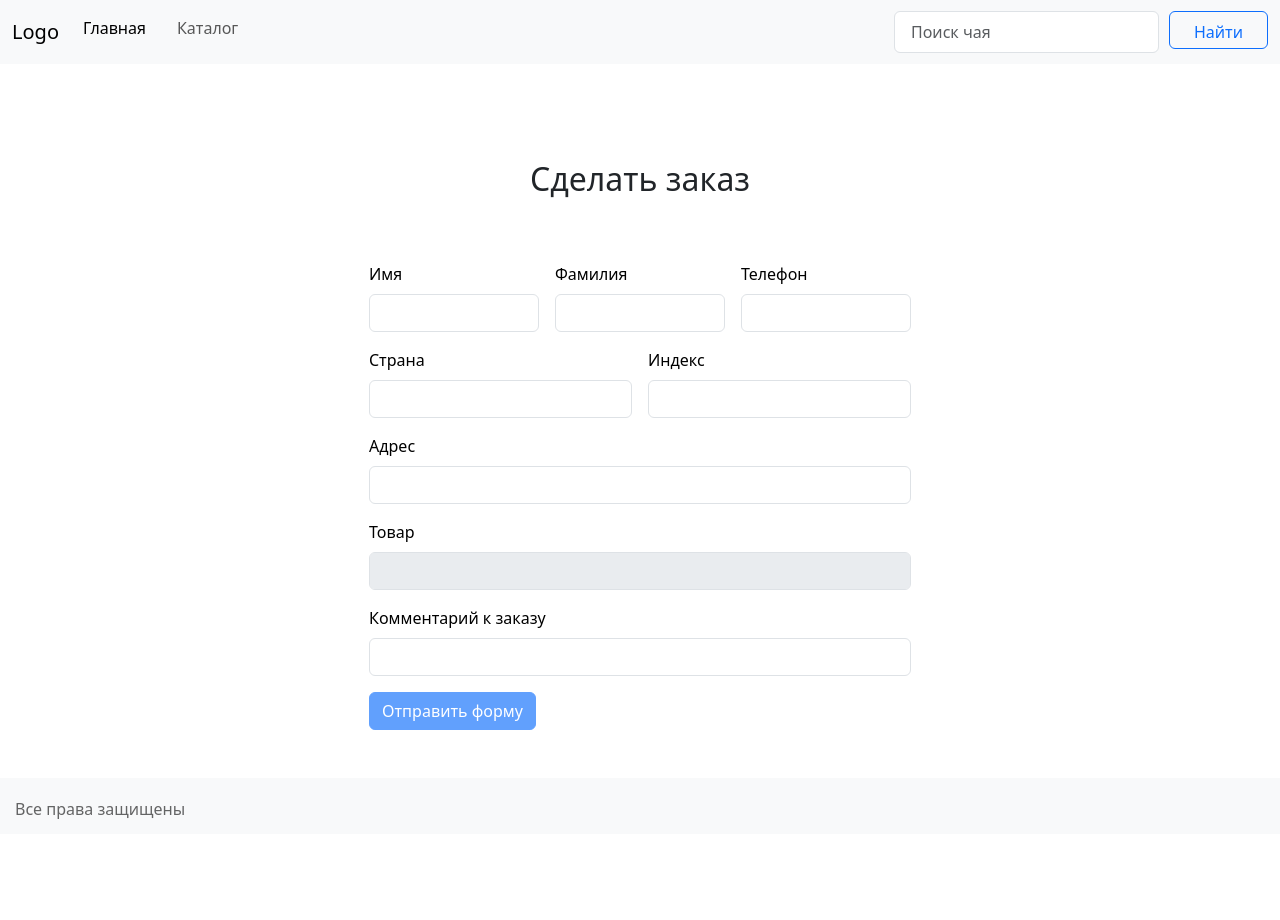
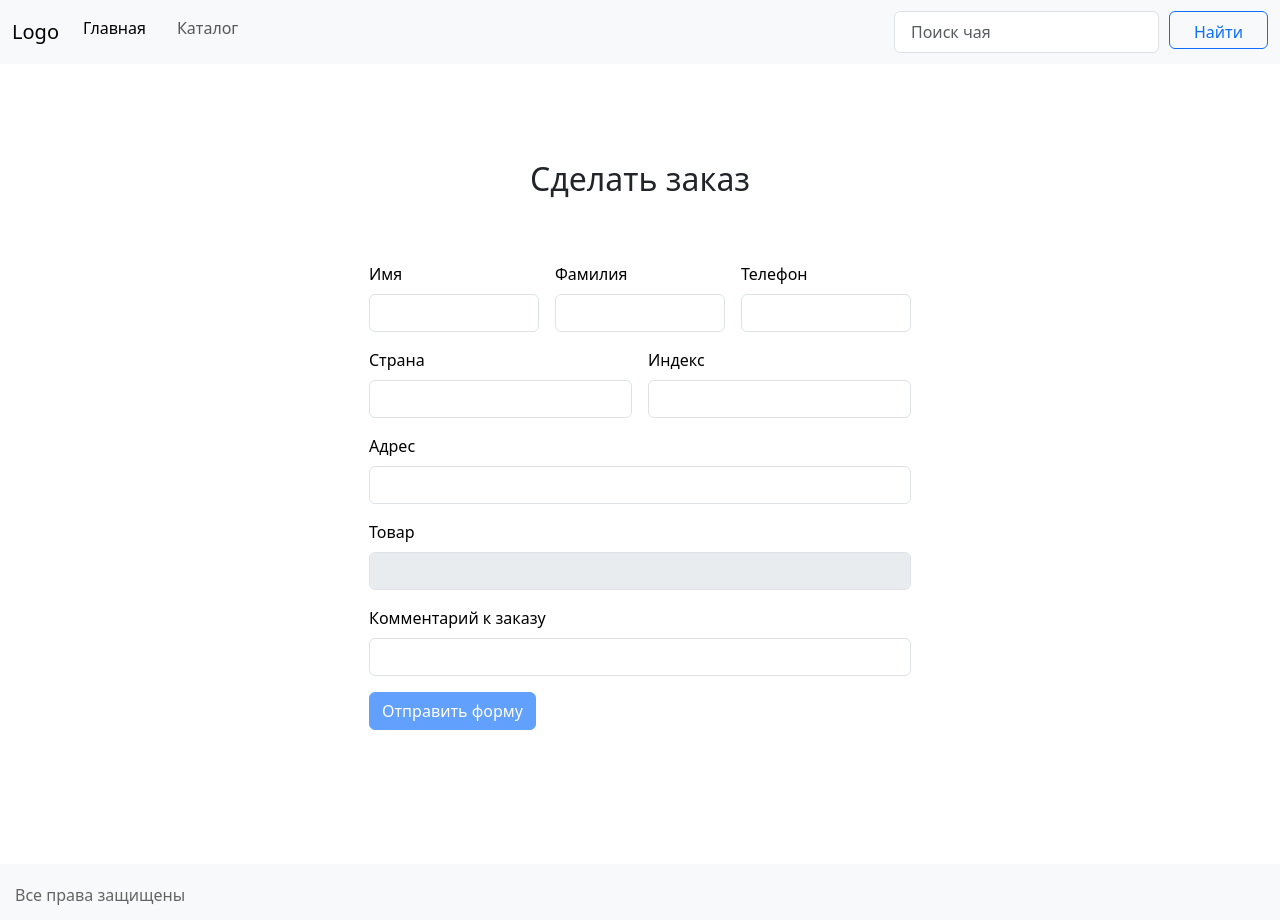
Before and after one commit to OliaTas/tea-project, an Angular app: page /order in a window 1280 px wide. Before the commit the page ends 834 px from the top, so only its background shows below. Built offline with nearby package versions, Linux system fonts and the light colour scheme.

Commit message:
added some css

```diff
--- a/src/app/components/pages/order/order.component.html
+++ b/src/app/components/pages/order/order.component.html
@@ -1,5 +1,6 @@
 <article class="container py-5" id="order">
-    <form class=" col-lg-6 row g-3 m-auto" id="form" *ngIf="!orderSuccess" [formGroup]="checkoutForm">
+    <form class=" col-lg-6 row g-3 m-auto" id="form" *ngIf="!orderSuccess"
+     [formGroup]="checkoutForm"  (ngSubmit)="createOrder()">
         <h2 class="py-5 m-0 text-center font-weight-bold fs-2">Сделать заказ</h2>
         <div class="col-md-4">
             <label for="validationCustom01" class="form-label">Имя</label>
@@ -82,7 +83,7 @@
             <input type="text" class="form-control" id="validationCustom07" formControlName="comment">
         </div>
         <div class="col-12">
-            <button class="btn btn-primary" id="formButton" type="submit" [disabled]="checkoutForm.invalid" (click)="createOrder()">Отправить
+            <button class="btn btn-primary" id="formButton" [disabled]="checkoutForm.invalid">Отправить
                 форму</button>
             <div *ngIf="errorMessage" class="text-danger mt-2">{{errorMessage}}</div>
         </div>
--- a/src/index.html
+++ b/src/index.html
@@ -1,5 +1,6 @@
 <!doctype html>
 <html lang="en">
+
 <head>
   <meta charset="utf-8">
   <title>TeaProject</title>
@@ -7,7 +8,11 @@
   <meta name="viewport" content="width=device-width, initial-scale=1">
   <link rel="icon" type="image/x-icon" href="favicon.ico">
 </head>
+
 <body>
-  <app-root></app-root>
+  <div class="wrapper">
+    <app-root></app-root>
+  </div>
 </body>
+
 </html>
--- a/src/styles.scss
+++ b/src/styles.scss
@@ -9,6 +9,16 @@ body {
     font-family: Arial, sans-serif;
 }
 
+html,
+body {
+    height: 100%;
+    margin: 0;
+    padding: 0;
+}
+
+.wrapper app-root article {
+    min-height: 100vh;
+}
 
 .container {
     max-width: 1318px;
@@ -226,8 +236,9 @@ footer.navbar-brand {
     background: #0000005a;
 }
 
-.g-4 .loader-bg , .gy-4 .loader-bg  {
-     --bs-gutter-y: 0;
+.g-4 .loader-bg,
+.gy-4 .loader-bg {
+    --bs-gutter-y: 0;
 }
 
 
```
